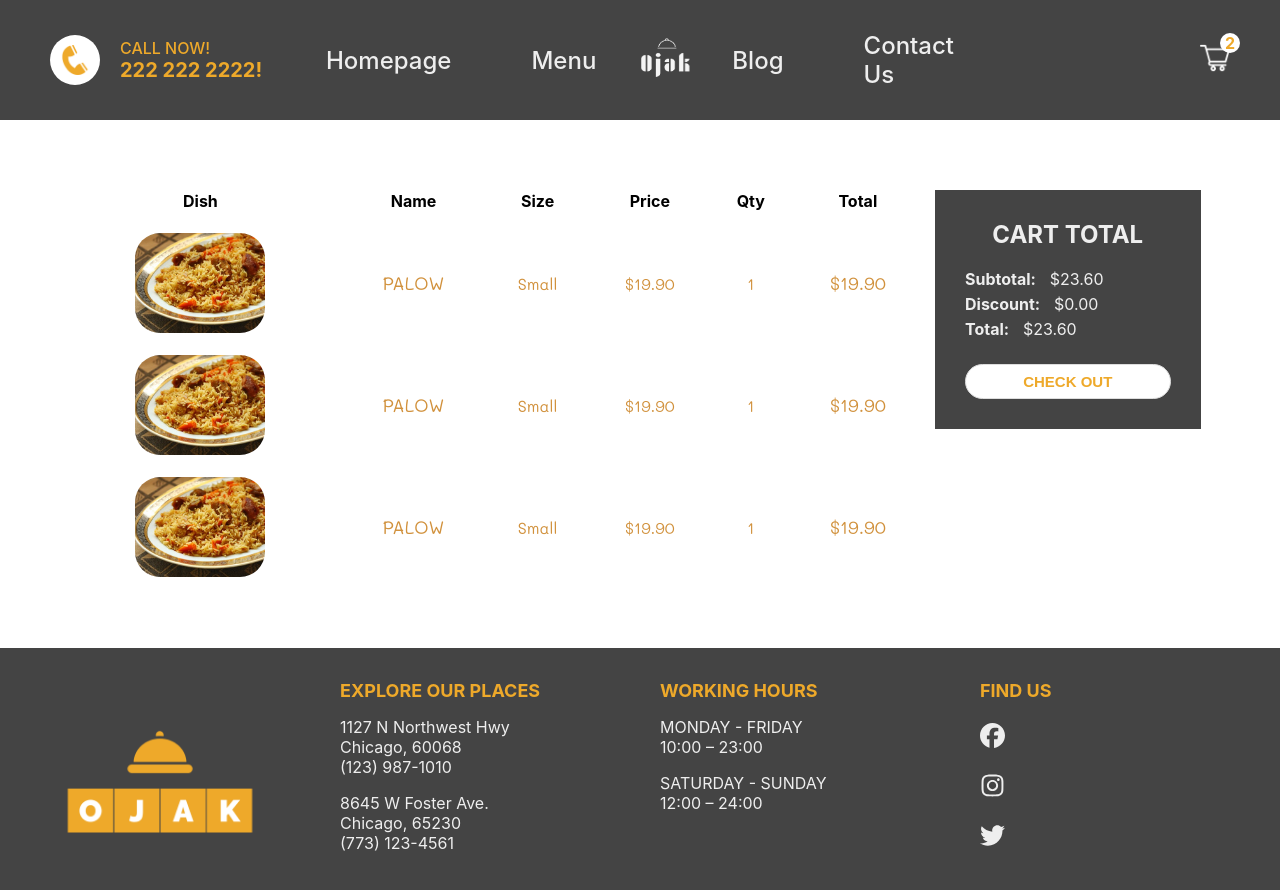
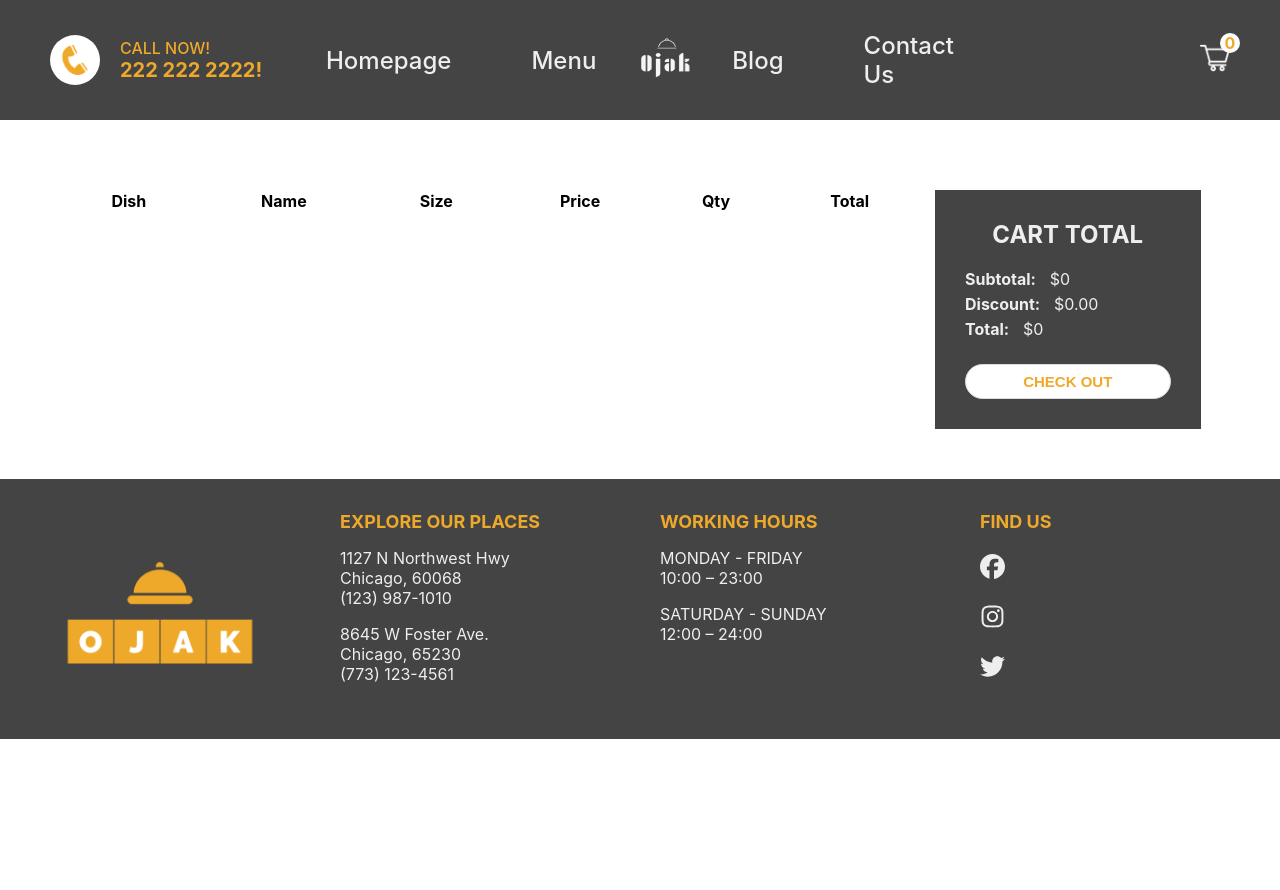
Before and after one commit to Arnazarov/Ojak, a Next.js app: page /cart in a window 1280 px wide. Shown: the top 890 px of the page. After the commit the page ends 800 px from the top, so only its background shows below. Built offline with nearby package versions, Linux system fonts and the light colour scheme.

Commit message:
implemented cart logic

```diff
--- a/components/Header.jsx
+++ b/components/Header.jsx
@@ -1,7 +1,11 @@
 import Image from 'next/image';
+import Link from 'next/link';
+import { useSelector } from 'react-redux';
 import styles from '../styles/Header.module.css';
 
 const Header = () => {
+  const { qty } = useSelector((state) => state.cart);
+
   return (
     <div className={styles.container}>
       <div className={styles.item}>
@@ -32,6 +36,7 @@ const Header = () => {
           <li className={styles.listItem}>Contact Us</li>
         </ul>
       </div>
+      <Link href="/cart">
         <div className={styles.item}>
           <div className={styles.cart}>
             <Image
@@ -40,9 +45,10 @@ const Header = () => {
               width="30px"
               height="30px"
             />
-          <div className={styles.counter}>2</div>
+            <div className={styles.counter}>{qty}</div>
           </div>
         </div>
+      </Link>
     </div>
   );
 };
--- a/pages/cart.jsx
+++ b/pages/cart.jsx
@@ -1,7 +1,13 @@
 import Image from 'next/image';
+import { useDispatch, useSelector } from 'react-redux';
 import styles from '../styles/Cart.module.css';
 
 const Cart = () => {
+  const dispatch = useDispatch();
+  const { products, qty, totalPrice, size } = useSelector(
+    (state) => state.cart
+  );
+
   return (
     <div className={styles.container}>
       <div className={styles.left}>
@@ -16,12 +22,13 @@ const Cart = () => {
               <th>Total</th>
             </tr>
           </thead>
-          <tbody className={styles.tbody}>
+          {products.map((product) => (
+            <tbody key={product.id} className={styles.tbody}>
               <tr>
                 <td>
                   <div className={styles.imgContainer}>
                     <Image
-                    src="/images/palaw.jpg"
+                      src={product.img}
                       alt=""
                       layout="fill"
                       objectFit="cover"
@@ -29,93 +36,40 @@ const Cart = () => {
                   </div>
                 </td>
                 <td>
-                <span className={styles.name}>PALOW</span>
+                  <span className={styles.name}>{product.title}</span>
                 </td>
                 <td>
-                <span className={styles.meat}>Small</span>
+                  <span className={styles.meat}>
+                    {size === 0 ? `Small` : `Large`}
+                  </span>
                 </td>
                 <td>
-                <span className={styles.price}>$19.90</span>
+                  <span className={styles.price}>${product.price[size]}</span>
                 </td>
                 <td>
-                <span className={styles.qty}>1</span>
+                  <span className={styles.qty}>{product.qty}</span>
                 </td>
                 <td>
-                <span className={styles.total}>$19.90</span>
+                  <span className={styles.total}>
+                    ${product.price[size] * product.qty}
+                  </span>
                 </td>
               </tr>
             </tbody>
-          <tbody className={styles.tbody}>
-            <tr>
-              <td>
-                <div className={styles.imgContainer}>
-                  <Image
-                    src="/images/palaw.jpg"
-                    alt=""
-                    layout="fill"
-                    objectFit="cover"
-                  />
-                </div>
-              </td>
-              <td>
-                <span className={styles.name}>PALOW</span>
-              </td>
-              <td>
-                <span className={styles.meat}>Small</span>
-              </td>
-              <td>
-                <span className={styles.price}>$19.90</span>
-              </td>
-              <td>
-                <span className={styles.qty}>1</span>
-              </td>
-              <td>
-                <span className={styles.total}>$19.90</span>
-              </td>
-            </tr>
-          </tbody>
-          <tbody className={styles.tbody}>
-            <tr>
-              <td>
-                <div className={styles.imgContainer}>
-                  <Image
-                    src="/images/palaw.jpg"
-                    alt=""
-                    layout="fill"
-                    objectFit="cover"
-                  />
-                </div>
-              </td>
-              <td>
-                <span className={styles.name}>PALOW</span>
-              </td>
-              <td>
-                <span className={styles.meat}>Small</span>
-              </td>
-              <td>
-                <span className={styles.price}>$19.90</span>
-              </td>
-              <td>
-                <span className={styles.qty}>1</span>
-              </td>
-              <td>
-                <span className={styles.total}>$19.90</span>
-              </td>
-            </tr>
-          </tbody>
+          ))}
         </table>
       </div>
       <div className={styles.right}>
         <div className={styles.wrapper}>
           <h2 className={styles.cartTitle}>CART TOTAL</h2>
           <div className={styles.totalText}>
-            <b className={styles.totalTextTitle}>Subtotal: </b>$23.60
+            <b className={styles.totalTextTitle}>Subtotal: </b>${totalPrice}
           </div>
           <div className={styles.totalText}>
             <b className={styles.totalTextTitle}>Discount: </b>$0.00
           </div>
           <div className={styles.totalText}>
-            <b className={styles.totalTextTitle}>Total: </b>$23.60
+            <b className={styles.totalTextTitle}>Total: </b>${totalPrice}
           </div>
           <button className={styles.button}>CHECK OUT</button>
         </div>
--- a/redux/cart.js
+++ b/redux/cart.js
@@ -5,13 +5,15 @@ const cartSlice = createSlice({
     initialState: {
         products: [],
         qty: 0,
-        totalPrice: 0
+        totalPrice: 0,
+        size: 0
     },
     reducers: {
         addProduct: (state, action) => {
             state.products.push(action.payload);
             state.qty += 1;
-            state.totalPrice += action.payload.price * action.payload.qty;
+            state.size = action.payload.size;
+            state.totalPrice += action.payload.price[action.payload.size] * action.payload.qty;
         },
         resetCart: (state, action) => {
             state = initialState;
```
Also changed, not shown: pages/product/[id].jsx (+14 -4 lines). Lines whose indentation alone changed are shown as unchanged.
